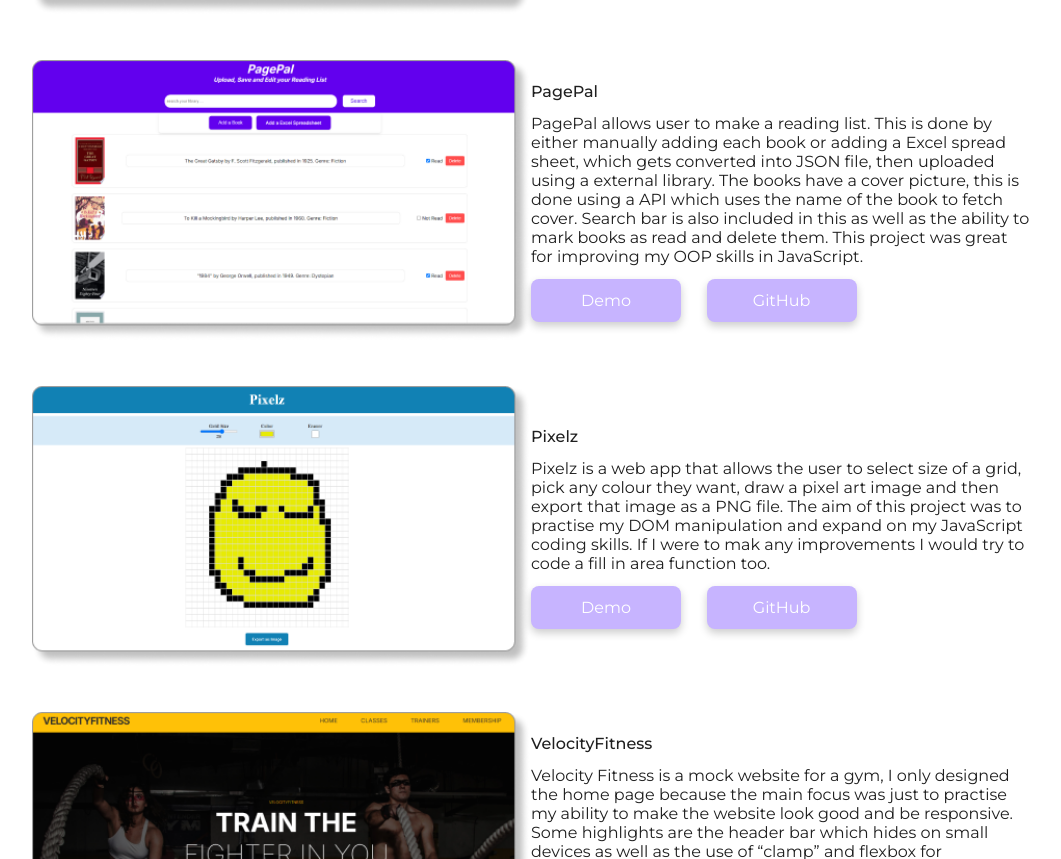
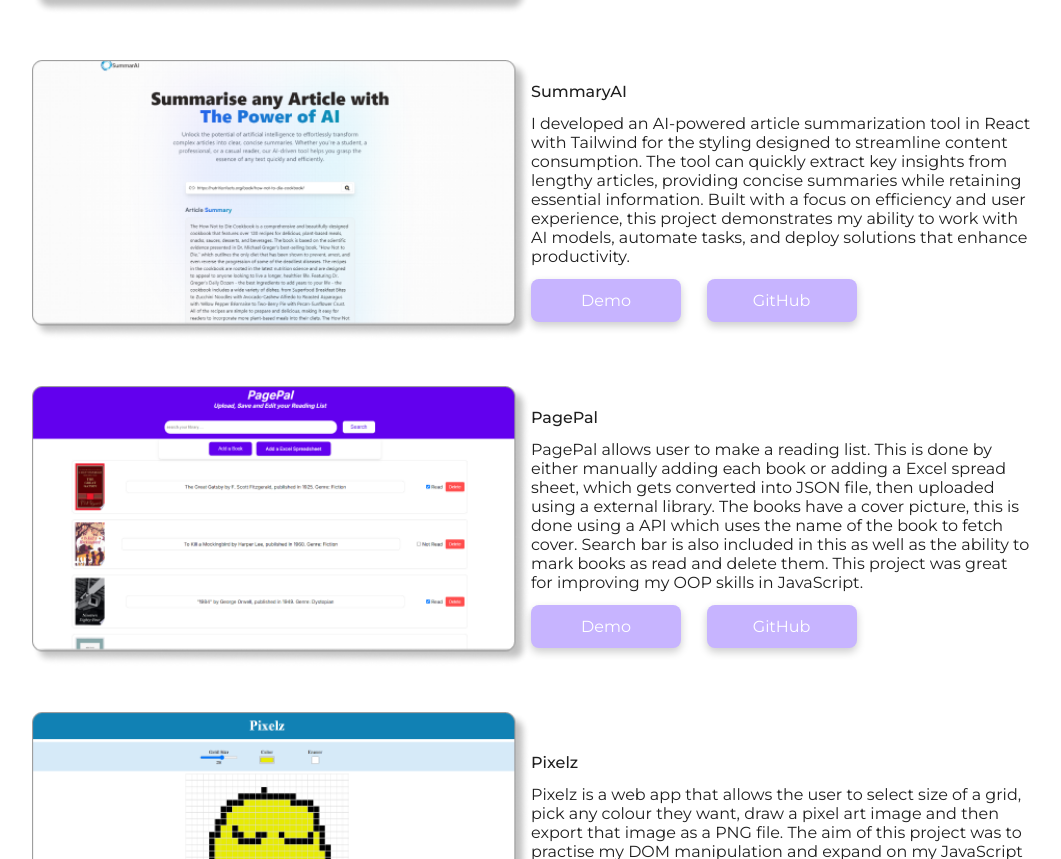
Before and after one commit to Ondrej0/Ondrej-Muzik-Portfolio, a plain HTML site: page index.html in a window 1280 px wide. Shown: the part 1603-2462 px from the top of the page, without its empty margins (109-1170 px from the left). Drawn offline with Linux system fonts and the light colour scheme.

Commit message:
Add files via upload

```diff
--- a/index.html
+++ b/index.html
@@ -6,6 +6,7 @@
     <title>Ondrej Muzik Portfolio</title>
     <link rel="stylesheet" href="styles.css">
     <link href="https://fonts.googleapis.com/css2?family=Montserrat:wght@100;200;300;400;500;600;700;800;900&display=swap" rel="stylesheet">
+    <link rel="icon" href="/images/profilepic.png" type="image/x-icon">
     <script src="script.js" defer></script>
 </head>
 <body>
@@ -87,6 +88,21 @@
                 <a href="https://uwebreas.com/"target="_blank"><button>Live Site</button></a>
             </div>
         </div>
+         <!-- SummaryAI-->
+         <div class="workContainer" class="hidden">
+            <div class="workImgContainer">
+                <img src="images/summarai.png" alt="SummaryAI" class="workPic">
+            </div>
+            <div class="workTextConatiner">
+                <p  class="workTitle">SummaryAI</p>
+                <p>I developed an AI-powered article summarization tool in React with Tailwind for the styling designed to streamline content consumption. The tool can quickly extract key insights from lengthy articles, providing concise summaries while retaining essential information. Built with a focus on efficiency and user experience, this project demonstrates my ability to work with AI models, automate tasks, and deploy solutions that enhance productivity.</p>
+                <div class="btnCon">
+                    <a href="https://ondrej0.github.io/SummarAI/" target="_blank"><button class="demoBtn">Demo</button></a><a href="https://github.com/Ondrej0/SummarAI" target="_blank"><button class="gitBtn">GitHub</button></a>
+                </div>
+
+            </div>
+        </div>
+
         <!-- Page Pal------ -->
         <div class="workContainer" class="hidden">
             <div class="workImgContainer">
```
Also changed, not shown: images/summarai.png (added), styles.css (line endings or trailing spaces).
